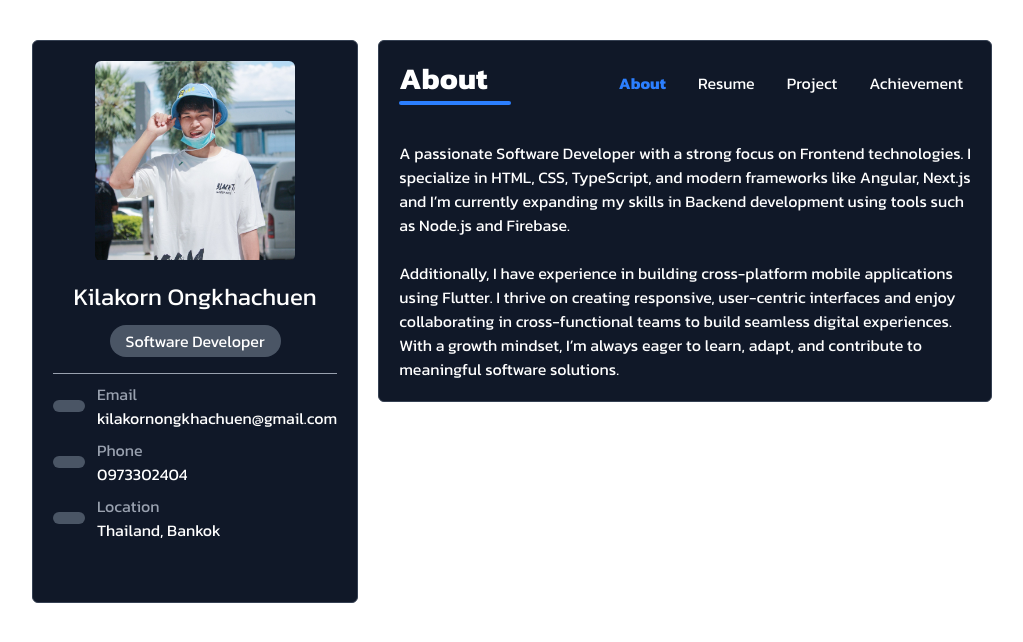
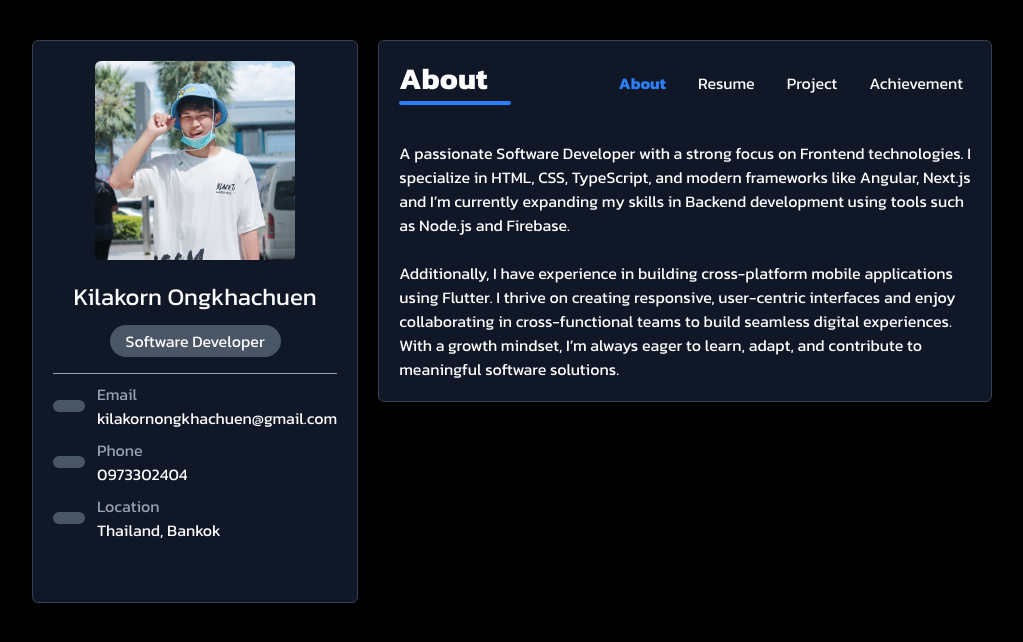
Before and after one commit to khaooatEz/website-port, a Next.js app: page / in a window 1280 px wide. Shown: the top 642 px of the page, without its empty margins (128-1151 px from the left). Built offline with nearby package versions, Linux system fonts and the light colour scheme; what @iconify/tailwind4 would draw is missing.

Commit message:
bg color

```diff
--- a/src/app/globals.css
+++ b/src/app/globals.css
@@ -2,7 +2,7 @@
 @plugin "@iconify/tailwind4";
 
 :root {
-  --background: #ffffff;
+  --background: black;
   --foreground: #171717;
 }
 
```
